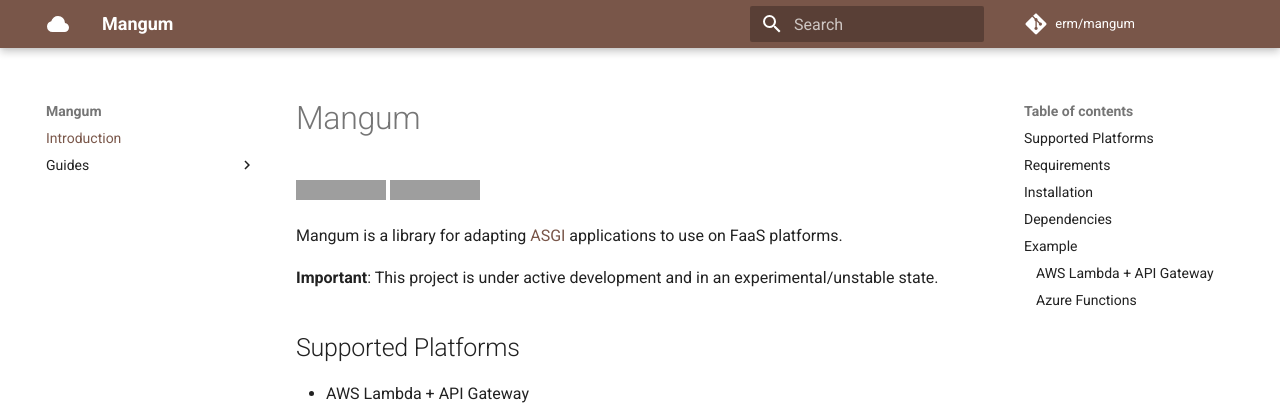
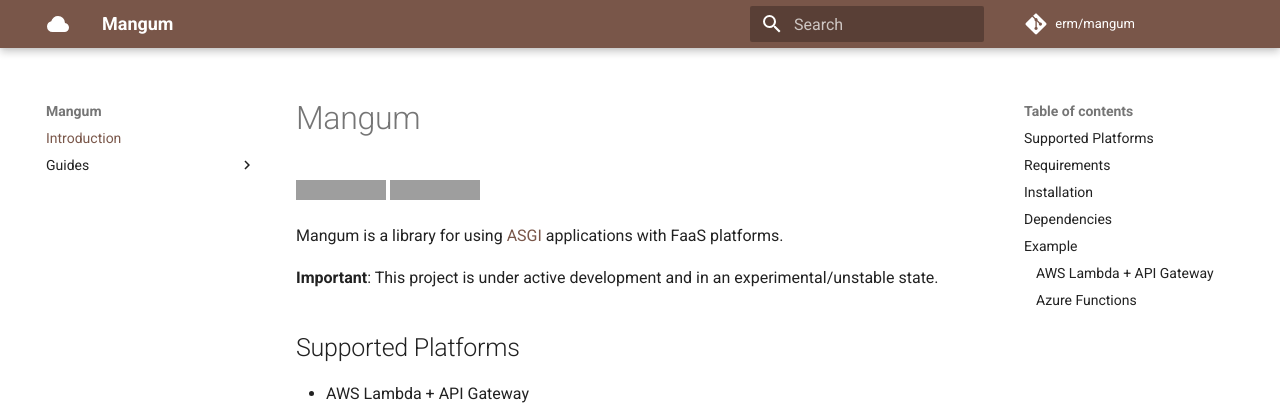
Before and after one commit to Kludex/mangum, an MkDocs documentation site: the page built from docs/index.md, in a window 1280 px wide and 900 px high. Shown: the top 418 px of the window. Built offline with MkDocs 1.6.1 and Material for MkDocs 9.7.7, drawn with Linux system fonts in a browser that asks for light colours; comment, search, counter and statistics services are not loaded; grey boxes are pictures that could not be loaded.

````diff
--- a/docs/index.md
+++ b/docs/index.md
@@ -8,7 +8,7 @@
 </a>
 
 
-Mangum is a library for adapting [ASGI](https://asgi.readthedocs.io/en/latest/) applications to use on FaaS platforms.
+Mangum is a library for using [ASGI](https://asgi.readthedocs.io/en/latest/) applications with FaaS platforms.
 
 **Important**: This project is under active development and in an experimental/unstable state.
 
@@ -69,5 +69,4 @@ from mangum.handlers.azure import azure_handler
 
 def asgi_handler(req):
     return azure_handler(App, req)
-
 ```
````
Also changed, not shown: README.md (+2 -1 lines), docs/azure-how-to.md (+2 -2 lines).
